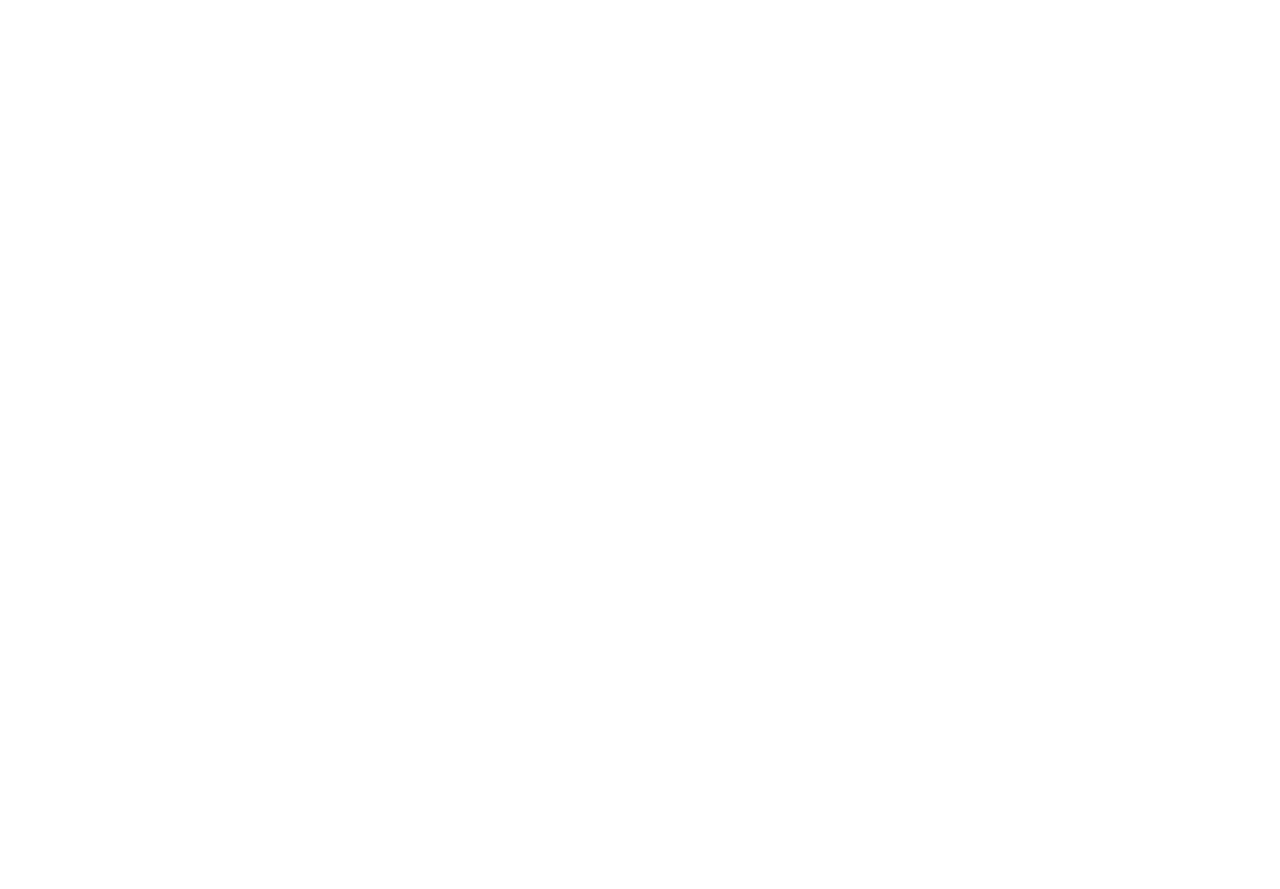
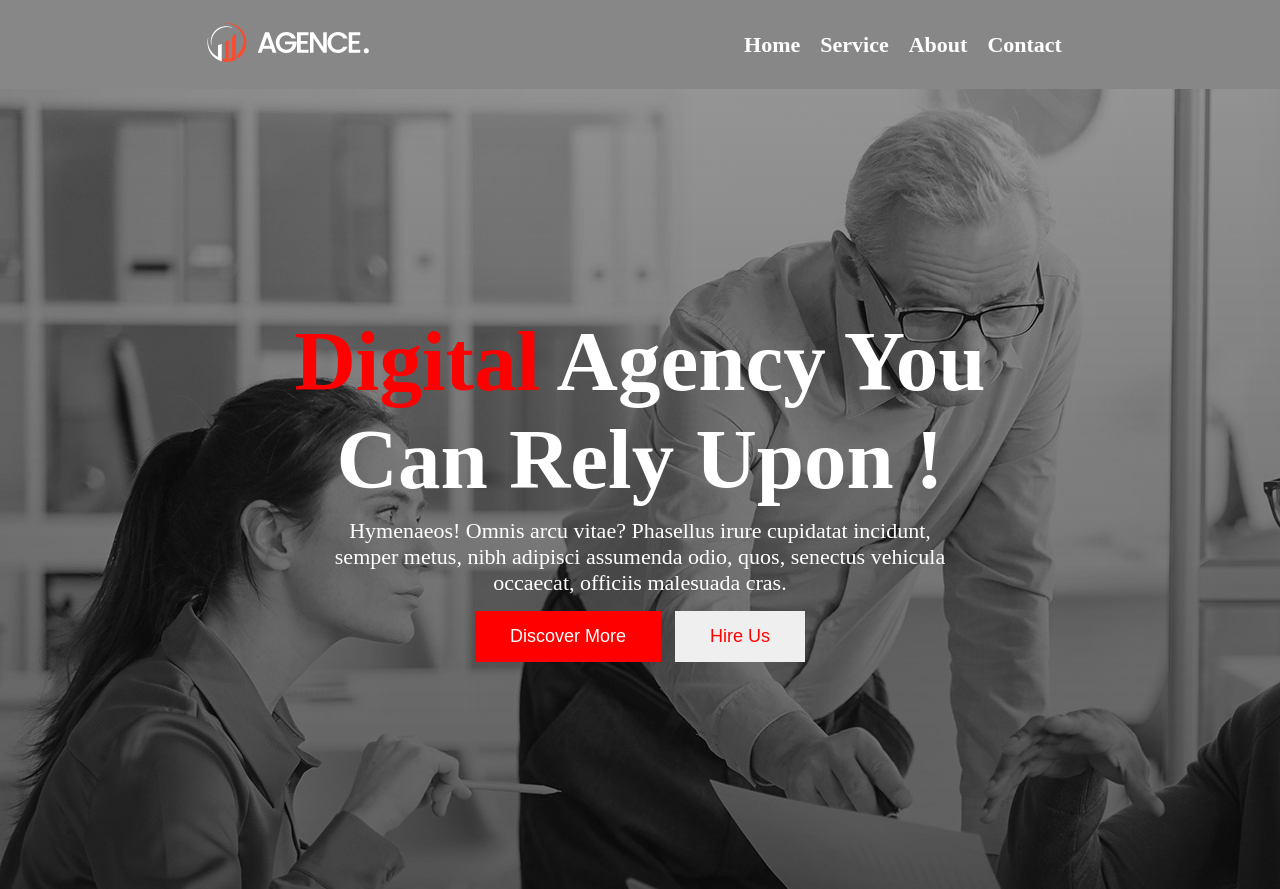
Before and after one commit to mmakash/my-clone-digital-agency, a plain HTML site: page index.html in a window 1280 px wide. Before the commit the page ends 800 px from the top, so only its background shows below. Drawn offline with Linux system fonts and the light colour scheme.

Commit message:
banner added

```diff
--- a/index.html
+++ b/index.html
@@ -5,8 +5,33 @@
     <meta http-equiv="X-UA-Compatible" content="IE=edge">
     <meta name="viewport" content="width=device-width, initial-scale=1.0">
     <title>My Clone Digital Agency</title>
+    <link rel="stylesheet" href="style.css">
 </head>
 <body>
-
+    <header>
+        <div class="nav-container">
+            <div class="logo-container">
+                <img src="/asset/logo/logo.png" alt="">
+            </div>
+            <div class="menu-container">
+                <ul class="items">
+                    <li class="item">Home</li>
+                    <li class="item">Service</li>
+                    <li class="item">About</li>
+                    <li class="item">Contact</li>
+                </ul>
+            </div>
+        </div>
+    </header>
+    <div class="banner-container">
+        <div class="banner-details">
+            <h1 class="banner-title"><span class="primary">Digital</span> Agency You</br> Can Rely Upon !</h1>
+            <p class="description">Hymenaeos! Omnis arcu vitae? Phasellus irure cupidatat incidunt, semper metus, nibh adipisci assumenda odio, quos, senectus vehicula occaecat, officiis malesuada cras.</p>
+            <div class="buttons">
+                <button class="btn btn-discover">Discover More</button>
+                <button class="btn btn-hire">Hire Us</button>
+            </div>
+        </div>
+    </div>
 </body>
 </html>
--- /dev/null
+++ b/style.css
@@ -0,0 +1,60 @@
+*{
+    margin: 0;
+    padding: 0;
+}
+.nav-container{
+    display: flex;
+    justify-content: space-around;
+    background-color: #878787;
+    align-items: center;
+    color: white;
+    padding: 20px;
+}
+.items{
+    display: flex;
+}
+.item{
+    font-size: 22px;
+    font-weight: 700;
+    list-style: none;
+    padding: 5px;
+    margin-right: 10px;
+}
+.banner-container{
+    background: url('/asset/image/background.jpg'),
+    linear-gradient(rgba(0,0,0,0.4),rgba(0,0,0,0.6));
+    height: 100vh;
+    width: 100%;
+    background-blend-mode: overlay;
+    display: flex;
+    justify-content: center;
+    align-items: center;
+    color: white;
+    text-align: center;
+}
+.banner-title{
+    font-size: 85px;
+    font-weight: bold;
+}
+.description{
+    width: 50%;
+    margin: auto;
+    font-size: 22px;
+    padding: 10px;
+}
+.primary{
+    color: red;
+}
+.btn{
+    padding: 15px 35px;
+    border: none;
+    font-size: 18px;
+    margin: 5px;
+}
+.btn-discover{
+    background-color: red;
+    color: white;
+}
+.btn-hire{
+    color: red;
+}
```
